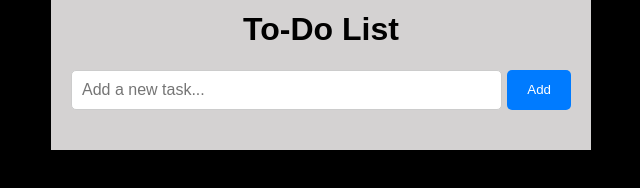
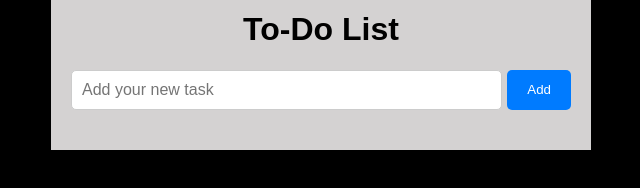
Before and after one commit to Nishak2004/TrackTasks, a plain HTML site: page index.html in a window 1280 px wide. Shown: the part 130-318 px from the top of the page, 349-989 px from the left. Drawn offline with Linux system fonts and the light colour scheme.

Commit message:
Add new code

```diff
--- a/index.html
+++ b/index.html
@@ -10,7 +10,7 @@
     <div class="container">
         <h1>To-Do List</h1>
         <div class="input-container">
-            <input type="text" id="task" placeholder="Add a new task...">
+            <input type="text" id="task" placeholder="Add your new task">
             <button id="add">Add</button>
         </div>
         <ul id="taskList"></ul>
```
